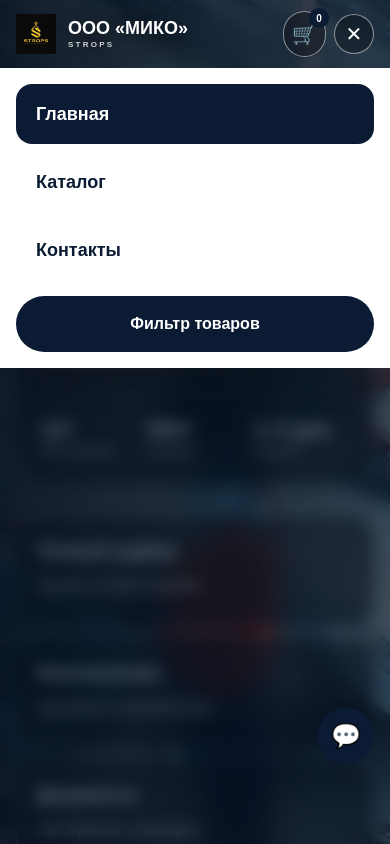
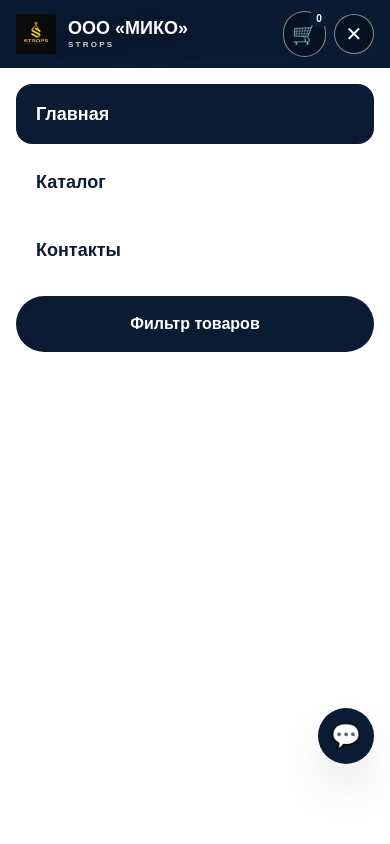
Before and after one commit to ar1na-s/strop, a Next.js app: page / in a window 390 px wide. Both pictures are taken after a click on the button "Меню". Shown: the top 844 px of the page. Built offline with nearby package versions, Linux system fonts and the light colour scheme.

Commit message:
Обновил сайт

```diff
--- a/app/api/contact/route.ts
+++ b/app/api/contact/route.ts
@@ -16,7 +16,7 @@ export async function POST(req: Request) {
     await transporter.sendMail({
         from: process.env.EMAIL_USER,
         to: process.env.EMAIL_USER,
-        subject: "Новая заявка с сайта ТТК-Билдинг",
+        subject: "Новая заявка с сайта МИКО",
         text: message,
     });
 
--- a/app/layout.tsx
+++ b/app/layout.tsx
@@ -13,9 +13,9 @@ const geistMono = Geist_Mono({
 });
 
 export const metadata: Metadata = {
-  title: "ТТК-Билдинг — производство грузовых строп до 500 тонн",
+  title: "ООО «МИКО» — стропы, канаты, тросы, такелаж",
   description:
-    "ООО ТТК-Билдинг — оптовая поставка строп: цепные, текстильные, канатные, круглопрядные. Доставка по всей России.",
+    "Производство и поставка грузоподъёмного оборудования: стропы, канаты, тросы, такелаж. Сертификаты, доставка по РФ.",
 
   keywords: [
     "стропы",
@@ -27,11 +27,11 @@ export const metadata: Metadata = {
   ],
 
   openGraph: {
-    title: "ТТК-Билдинг — грузоподъемные стропы",
+    title: "МИКО — грузоподъемные стропы",
     description: "Производство и оптовая поставка строп по России",
     type: "website",
     locale: "ru_RU",
-    siteName: "ТТК-Билдинг",
+    siteName: "МИКО",
   },
 };
 
--- /dev/null
+++ b/app/page.module.css
@@ -0,0 +1,104 @@
+.site {
+  overflow-wrap: anywhere;
+}
+
+.site input,
+.site textarea,
+.site select {
+  min-width: 0;
+  max-width: 100%;
+}
+
+@media (max-width: 767px) {
+  .header {
+    background: rgba(11, 27, 51, 0.94) !important;
+  }
+
+  .header:global(.sticky) {
+    background: rgba(255, 255, 255, 0.97) !important;
+  }
+
+  /* Keep the complete photograph above the copy on narrow screens. */
+  .hero {
+    padding-top: 68px;
+    min-height: 0;
+    background: #0b1b33;
+  }
+
+  .heroImage {
+    position: relative;
+    aspect-ratio: 2070 / 1371;
+    background-size: contain;
+    background-repeat: no-repeat;
+  }
+
+  .heroShade {
+    display: none;
+  }
+
+  .heroContent {
+    padding-top: 24px;
+    padding-bottom: 32px;
+    gap: 24px;
+  }
+
+  .heroContent > div:first-child {
+    padding: 20px;
+  }
+
+  .heroContent h1 {
+    font-size: clamp(1.625rem, 7vw, 2.5rem);
+    line-height: 1.12;
+  }
+
+  .heroContent > div:last-child {
+    grid-template-columns: repeat(2, minmax(0, 1fr));
+  }
+
+  .heroContent > div:last-child > div {
+    padding: 16px;
+  }
+
+  .direction {
+    min-height: 0;
+  }
+
+  .directionImage {
+    position: relative;
+    height: 220px;
+    background-size: contain;
+    background-repeat: no-repeat;
+    transform: none;
+  }
+
+  .directionShade {
+    display: none;
+  }
+
+  .directionContent {
+    position: relative;
+  }
+
+  .site input,
+  .site textarea,
+  .site select {
+    font-size: 16px;
+  }
+
+  .site button,
+  .site a {
+    touch-action: manipulation;
+  }
+
+  .assistant {
+    bottom: calc(5rem + env(safe-area-inset-bottom));
+    max-height: calc(100dvh - 6rem - env(safe-area-inset-bottom));
+    overflow-y: auto;
+    overscroll-behavior: contain;
+  }
+
+  .assistant > div,
+  .assistant > form {
+    flex-shrink: 0;
+  }
+}
--- a/app/page.tsx
+++ b/app/page.tsx
@@ -1,7 +1,8 @@
 "use client";
 
-import { useState, Suspense, useRef } from "react";
+import { useState, Suspense, useRef, useEffect } from "react";
 import { useSearchParams } from "next/navigation";
+import styles from "./page.module.css";
 
 const PAYMENT_URL = "https://yookassa.ru/checkout/PASTE_YOUR_LINK_HERE";
 
@@ -205,7 +206,9 @@ function ProductVisual({ product }: { product: Product }) {
           src={imageSrc}
           alt={product.name}
           onError={() => setImageFailed(true)}
-          className="relative z-[1] max-h-full max-w-full object-contain drop-shadow-2xl transition-transform duration-700 group-hover/card:scale-[1.06]"
+          loading="lazy"
+          decoding="async"
+          className="relative z-[1] h-full w-full object-contain drop-shadow-2xl transition-transform duration-700 group-hover/card:scale-[1.06]"
         />
       ) : (
         <>
@@ -462,9 +465,9 @@ function HomeContent() {
       if (!res.ok || !data.ok) throw new Error(data.error || "Ошибка отправки");
       setRequestStatus("ok");
       setRequestForm({ name: "", phone: "", company: "", email: "", message: "" });
-    } catch (err: any) {
+    } catch (err: unknown) {
       setRequestStatus("error");
-      setRequestError(err.message || "Не удалось отправить заявку");
+      setRequestError(err instanceof Error ? err.message : "Не удалось отправить заявку");
     }
   };
 
@@ -657,11 +660,19 @@ function HomeContent() {
   };
 
   const isHomePage = pageView === "home";
+  const isOverlayOpen = !!selectedProduct || isCartOpen || isFilterModalOpen || isMobileMenuOpen;
+
+  useEffect(() => {
+    if (!isOverlayOpen) return;
+    const previousOverflow = document.body.style.overflow;
+    document.body.style.overflow = "hidden";
+    return () => { document.body.style.overflow = previousOverflow; };
+  }, [isOverlayOpen]);
 
   return (
-    <main className="min-h-screen bg-white text-[#0B1B33]">
+    <main className={`${styles.site} min-h-screen bg-white text-[#0B1B33]`}>
       <header
-        className={`${isHomePage ? "fixed" : "sticky"} top-0 left-0 right-0 z-50 transition-all duration-300`}
+        className={`${styles.header} ${isHomePage ? "fixed" : "sticky"} top-0 left-0 right-0 z-50 transition-all duration-300`}
         style={
           isHomePage
             ? { background: "transparent" }
@@ -717,6 +728,8 @@ function HomeContent() {
                   : "border border-[#0B1B33]/15 bg-white text-[#0B1B33]"
               }`}
               aria-label="Меню"
+              aria-expanded={isMobileMenuOpen}
+              aria-controls="mobile-menu"
             >
               <span className="text-xl md:text-2xl">{isMobileMenuOpen ? "✕" : "☰"}</span>
             </button>
@@ -726,7 +739,7 @@ function HomeContent() {
 
       {isMobileMenuOpen && (
         <div className="fixed inset-0 z-40 lg:hidden" style={{ background: "rgba(11,27,51,0.6)", backdropFilter: "blur(8px)" }} onClick={() => setIsMobileMenuOpen(false)}>
-          <div className="absolute top-[68px] left-0 right-0 bg-white shadow-2xl" onClick={(e) => e.stopPropagation()}>
+          <div id="mobile-menu" className="absolute top-[68px] md:top-[92px] bottom-0 left-0 right-0 overflow-y-auto bg-white shadow-2xl" onClick={(e) => e.stopPropagation()}>
             <nav className="flex flex-col p-4">
               <button type="button" onClick={() => openPage("home")} className={`rounded-2xl px-5 py-4 text-left text-lg font-black transition ${isHomePage ? "bg-[#0B1B33] text-white" : "text-[#0B1B33] hover:bg-[#F4F7FB]"}`}>Главная</button>
               <button type="button" onClick={() => openPage("catalog")} className={`mt-2 rounded-2xl px-5 py-4 text-left text-lg font-black transition ${pageView === "catalog" ? "bg-[#0B1B33] text-white" : "text-[#0B1B33] hover:bg-[#F4F7FB]"}`}>Каталог</button>
@@ -739,11 +752,11 @@ function HomeContent() {
 
       {pageView === "home" && (
         <>
-          <section className="relative overflow-hidden min-h-[640px] md:min-h-screen">
-            <div className="absolute inset-0 bg-cover bg-center" style={{ backgroundImage: "url('/images/photo-site4.png')" }} />
-            <div className="absolute inset-0 bg-gradient-to-r from-black/85 via-black/60 to-black/30" />
+          <section className={`${styles.hero} relative overflow-hidden min-h-[640px] md:min-h-screen`}>
+            <div className={`${styles.heroImage} absolute inset-0 bg-cover bg-center`} style={{ backgroundImage: "url('/images/photo-site4.png')" }} />
+            <div className={`${styles.heroShade} absolute inset-0 bg-gradient-to-r from-black/85 via-black/60 to-black/30`} />
 
-            <div className="relative mx-auto grid max-w-[1600px] gap-8 md:gap-12 px-4 md:px-6 pt-[110px] pb-16 md:pt-[140px] md:pb-24 lg:grid-cols-[1.05fr_0.95fr] lg:items-center lg:px-10 lg:pt-[160px] lg:pb-32">
+            <div className={`${styles.heroContent} relative mx-auto grid max-w-[1600px] gap-8 md:gap-12 px-4 md:px-6 pt-[110px] pb-16 md:pt-[140px] md:pb-24 lg:grid-cols-[1.05fr_0.95fr] lg:items-center lg:px-10 lg:pt-[160px] lg:pb-32`}>
               <div className="w-full max-w-[900px] rounded-[2rem] md:rounded-[2.5rem] border border-white/20 bg-black/60 p-6 md:p-8 lg:p-10 shadow-2xl backdrop-blur-md">
                 <div className="mb-4 md:mb-6 inline-flex items-center gap-2 rounded-full border border-white/40 bg-white/10 px-3 md:px-5 py-1.5 md:py-2 text-[10px] md:text-sm font-black uppercase tracking-[0.2em] md:tracking-[0.25em] text-white">
                   ООО «МИКО» · Подбор · Документы
@@ -797,7 +810,7 @@ function HomeContent() {
                   { title: "Доставка", text: "Москва, область и отправка ТК по РФ.", image: "/images/photo-site11.png", page: "delivery" as const },
                 ].map((item) => (
                   <button key={item.title} type="button" onClick={() => openPage(item.page)} className="group overflow-hidden rounded-[2rem] md:rounded-[3rem] bg-[#0B1B33] text-left text-white shadow-xl transition hover:-translate-y-1">
-                    <div className="relative h-52 md:h-72 overflow-hidden">
+                    <div className="relative aspect-[16/9] md:aspect-auto md:h-72 overflow-hidden">
                       <div className="absolute inset-0 bg-cover bg-center transition duration-700 group-hover:scale-105" style={{ backgroundImage: `url('${item.image}')` }} />
                       <div className="absolute inset-0 bg-gradient-to-t from-[#0B1B33] via-[#0B1B33]/55 to-transparent" />
                     </div>
@@ -827,14 +840,14 @@ function HomeContent() {
                       <div
                         key={i}
                         onClick={() => openPage("catalog")}
-                        className={`relative min-h-[380px] md:min-h-[500px] w-full flex-shrink-0 cursor-pointer overflow-hidden bg-[#0B1B33] text-white transition-opacity duration-700 ${i === directionIndex ? "opacity-100" : "opacity-60"}`}
+                        className={`${styles.direction} relative min-h-[380px] md:min-h-[500px] w-full flex-shrink-0 cursor-pointer overflow-hidden bg-[#0B1B33] text-white transition-opacity duration-700 ${i === directionIndex ? "opacity-100" : "opacity-60"}`}
                       >
                         <div
-                          className={`absolute inset-0 bg-cover bg-center transition-transform duration-[2000ms] ease-out ${i === directionIndex ? "scale-100" : "scale-110"}`}
+                          className={`${styles.directionImage} absolute inset-0 bg-cover bg-center transition-transform duration-[2000ms] ease-out ${i === directionIndex ? "scale-100" : "scale-110"}`}
                           style={{ backgroundImage: `url('${d.image}')` }}
                         />
-                        <div className="absolute inset-0 bg-gradient-to-t from-[#0B1B33] via-[#0B1B33]/70 to-[#0B1B33]/10" />
-                        <div className={`absolute inset-x-0 bottom-0 p-5 md:p-8 lg:p-14 transition-all duration-700 ${i === directionIndex ? "translate-y-0 opacity-100" : "translate-y-6 opacity-0"}`}>
+                        <div className={`${styles.directionShade} absolute inset-0 bg-gradient-to-t from-[#0B1B33] via-[#0B1B33]/70 to-[#0B1B33]/10`} />
+                        <div className={`${styles.directionContent} absolute inset-x-0 bottom-0 p-5 md:p-8 lg:p-14 transition-all duration-700 ${i === directionIndex ? "translate-y-0 opacity-100" : "translate-y-6 opacity-0"}`}>
                           <div className="mb-3 md:mb-4 inline-flex rounded-full bg-white/15 px-3 md:px-4 py-1 md:py-1.5 text-[10px] md:text-xs font-black uppercase tracking-widest text-white backdrop-blur-sm">
                             {d.subtitle}
                           </div>
@@ -858,7 +871,7 @@ function HomeContent() {
                   type="button"
                   aria-label="Предыдущее направление"
                   onClick={(e) => { e.stopPropagation(); setDirectionIndex((p) => (p - 1 + directions.length) % directions.length); }}
-                  className="absolute left-2 md:left-3 top-1/2 z-10 flex h-10 w-10 md:h-14 md:w-14 -translate-y-1/2 items-center justify-center rounded-full border border-white/30 bg-[#0B1B33]/70 text-2xl md:text-3xl font-black text-white backdrop-blur-md transition-all duration-300 hover:scale-110 hover:bg-[#0B1B33]"
+                  className="absolute left-2 md:left-3 top-[100px] md:top-1/2 z-10 flex h-11 w-11 md:h-14 md:w-14 -translate-y-1/2 items-center justify-center rounded-full border border-white/30 bg-[#0B1B33]/70 text-2xl md:text-3xl font-black text-white backdrop-blur-md transition-all duration-300 hover:scale-110 hover:bg-[#0B1B33]"
                 >
                   ‹
                 </button>
@@ -866,7 +879,7 @@ function HomeContent() {
                   type="button"
                   aria-label="Следующее направление"
                   onClick={(e) => { e.stopPropagation(); setDirectionIndex((p) => (p + 1) % directions.length); }}
-                  className="absolute right-2 md:right-3 top-1/2 z-10 flex h-10 w-10 md:h-14 md:w-14 -translate-y-1/2 items-center justify-center rounded-full border border-white/30 bg-[#0B1B33]/70 text-2xl md:text-3xl font-black text-white backdrop-blur-md transition-all duration-300 hover:scale-110 hover:bg-[#0B1B33]"
+                  className="absolute right-2 md:right-3 top-[100px] md:top-1/2 z-10 flex h-11 w-11 md:h-14 md:w-14 -translate-y-1/2 items-center justify-center rounded-full border border-white/30 bg-[#0B1B33]/70 text-2xl md:text-3xl font-black text-white backdrop-blur-md transition-all duration-300 hover:scale-110 hover:bg-[#0B1B33]"
                 >
                   ›
                 </button>
@@ -971,7 +984,7 @@ function HomeContent() {
             <div className="mt-10 md:mt-14 grid gap-5 md:gap-7 sm:grid-cols-2 xl:grid-cols-3">
               {filteredProducts.map((product, idx) => (
                 <div key={idx} className="group/card flex flex-col overflow-hidden rounded-[2rem] md:rounded-[2.5rem] bg-gradient-to-b from-[#0B1B33] to-[#102744] text-white shadow-[0_10px_40px_-15px_rgba(11,27,51,0.5)] transition-all duration-500 hover:-translate-y-2 hover:shadow-[0_25px_60px_-20px_rgba(11,27,51,0.6)]">
-                  <div className="relative h-52 md:h-64 overflow-hidden">
+                  <div className="relative aspect-[3/2] md:aspect-auto md:h-64 overflow-hidden">
                     <ProductVisual product={product} />
                     {product.type && (
                       <div className="absolute left-4 md:left-5 top-4 md:top-5 z-10 rounded-full bg-[#0B1B33] px-3 md:px-3.5 py-1 md:py-1.5 text-[10px] font-black uppercase tracking-[0.16em] text-white shadow-lg">
@@ -1187,7 +1200,7 @@ function HomeContent() {
           <div className="relative h-full md:h-auto max-h-full md:max-h-[92vh] w-full max-w-6xl overflow-y-auto md:rounded-[2.5rem] rounded-none bg-white shadow-2xl">
             <button type="button" onClick={() => setSelectedProduct(null)} className="absolute right-3 md:right-5 top-3 md:top-5 z-20 flex h-10 w-10 md:h-12 md:w-12 items-center justify-center rounded-full bg-[#0B1B33] text-xl md:text-2xl font-black text-white transition hover:bg-[#102744]">×</button>
             <div className="grid lg:grid-cols-[0.95fr_1.05fr]">
-              <div className="relative h-64 md:h-96 lg:h-auto lg:min-h-[520px]">
+              <div className="relative h-[min(60vh,360px)] md:h-96 lg:h-auto lg:min-h-[520px]">
                 <ProductVisual product={selectedProduct} />
                 {selectedProduct.type && (
                   <div className="absolute left-3 md:left-6 top-3 md:top-6 rounded-full bg-[#0B1B33] px-3 md:px-4 py-1.5 md:py-2 text-[10px] md:text-xs font-black uppercase tracking-[0.16em] text-white shadow-lg">{selectedProduct.type}</div>
@@ -1283,7 +1296,7 @@ function HomeContent() {
                   </div>
                   <div className="mt-5 md:mt-6 flex flex-col sm:flex-row gap-3 md:gap-4">
                     <button type="button" onClick={handleCheckout} className="flex-1 rounded-full bg-[#0B1B33] px-6 py-3 md:py-4 text-center font-black text-white transition hover:bg-[#102744]">Оформить заказ</button>
-                    <button type="button" onClick={() => setIsCartOpen(false)} className="flex-1 rounded-full border-2 border-[#0B1B33] px-6 py-3 md:py-4 font-black text-[#0B1B33] transition hover:bg-[#0B1B33] hover:text-white">Продолжить</button>
+                    <button type="button" onClick={() => setIsCartOpen(false)} className="min-w-0 flex-1 rounded-full border-2 border-[#0B1B33] px-6 py-3 md:py-4 font-black text-[#0B1B33] transition hover:bg-[#0B1B33] hover:text-white">Продолжить</button>
                   </div>
                 </>
               )}
@@ -1301,7 +1314,7 @@ function HomeContent() {
               <div className="mt-5 md:mt-6 grid gap-4 md:gap-5">
                 <label className="block">
                   <span className="font-black text-[#0B1B33] text-sm md:text-base">Группа товаров</span>
-                  <select value={filterGroup} onChange={(e) => { setFilterGroup(e.target.value as any); setFilterKind("all"); setFilterType(""); }} className="mt-2 w-full rounded-2xl border border-[#0B1B33]/20 bg-white px-4 md:px-5 py-3 md:py-4 text-[#0B1B33] outline-none">
+                  <select value={filterGroup} onChange={(e) => { setFilterGroup(e.target.value as typeof filterGroup); setFilterKind("all"); setFilterType(""); }} className="mt-2 w-full rounded-2xl border border-[#0B1B33]/20 bg-white px-4 md:px-5 py-3 md:py-4 text-[#0B1B33] outline-none">
                     <option value="all">Все</option><option value="slings">Стропы</option><option value="ropes">Буксировочные тросы</option><option value="other">Другое</option>
                   </select>
                 </label>
@@ -1361,7 +1374,7 @@ function HomeContent() {
       </div>
 
       {isAssistantOpen && (
-        <div className="fixed bottom-36 md:bottom-44 left-3 right-3 md:left-auto md:right-6 z-50 flex md:w-[460px] max-w-[calc(100vw-1.5rem)] md:max-w-[calc(100vw-3rem)] flex-col rounded-3xl bg-white shadow-2xl border border-[#0B1B33]/10 max-h-[70vh] md:max-h-none">
+        <div className={`${styles.assistant} fixed bottom-36 md:bottom-44 left-3 right-3 md:left-auto md:right-6 z-50 flex md:w-[460px] max-w-[calc(100vw-1.5rem)] md:max-w-[calc(100vw-3rem)] flex-col rounded-3xl bg-white shadow-2xl border border-[#0B1B33]/10 max-h-[70vh] md:max-h-none`}>
           <div className="flex items-center justify-between border-b border-[#0B1B33]/10 p-4 md:p-5">
             <div className="flex items-center gap-3">
               <span className="text-xl md:text-2xl">🤖</span>
@@ -1407,7 +1420,7 @@ function HomeContent() {
 
           <div className="border-t border-[#0B1B33]/10 p-3 md:p-4">
             <div className="flex gap-2">
-              <input type="text" value={assistantQuestion} onChange={(e) => setAssistantQuestion(e.target.value)} placeholder="Задайте вопрос..." className="flex-1 rounded-full border border-[#0B1B33]/20 px-4 md:px-5 py-2.5 md:py-3 text-sm outline-none focus:border-[#0B1B33]" onKeyDown={(e) => e.key === "Enter" && handleAskAssistant()} />
+              <input type="text" value={assistantQuestion} onChange={(e) => setAssistantQuestion(e.target.value)} placeholder="Задайте вопрос..." className="min-w-0 flex-1 rounded-full border border-[#0B1B33]/20 px-4 md:px-5 py-2.5 md:py-3 text-sm outline-none focus:border-[#0B1B33]" onKeyDown={(e) => e.key === "Enter" && handleAskAssistant()} />
               <button type="button" onClick={handleAskAssistant} className="rounded-full bg-[#0B1B33] px-4 md:px-5 py-2.5 md:py-3 text-sm font-black text-white transition hover:bg-[#102744]">➤</button>
             </div>
             <div className="mt-2 md:mt-3 flex flex-wrap gap-1.5 md:gap-2">
--- /dev/null
+++ b/app/robots.ts
@@ -0,0 +1,8 @@
+import type { MetadataRoute } from "next";
+
+export default function robots(): MetadataRoute.Robots {
+  return {
+    rules: { userAgent: "*", allow: "/" },
+    sitemap: "https://strop.su/sitemap.xml",
+  };
+}
--- a/app/sitemap.ts
+++ b/app/sitemap.ts
@@ -1,8 +1,5 @@
-export default function sitemap() {
-    return [
-        {
-            url: "https://ttk-b.com/",
-            lastModified: new Date(),
-        },
-    ];
+import type { MetadataRoute } from "next";
+
+export default function sitemap(): MetadataRoute.Sitemap {
+    return [{ url: "https://strop.su/" }];
 }
```
Also changed, not shown: app/robots.txt (deleted), 2 other files (tests, documents, lock files or other folders).
